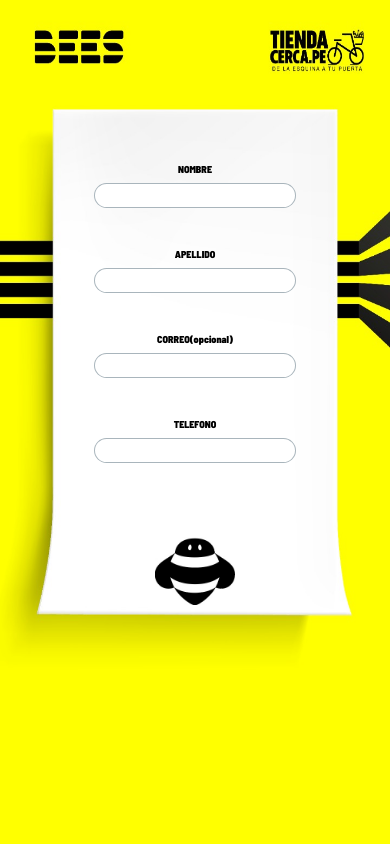
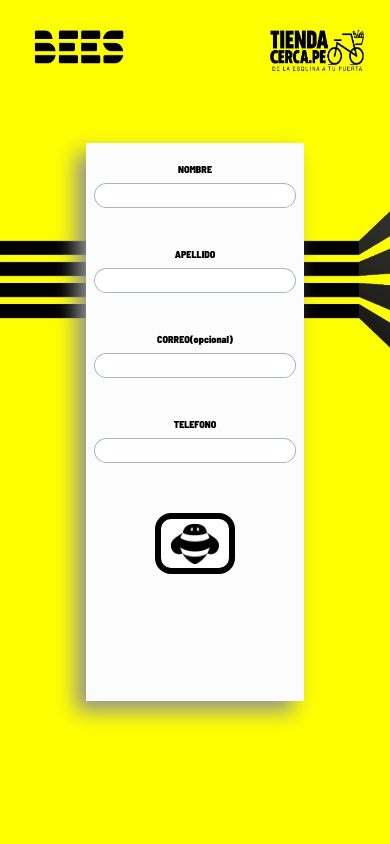
Before and after one commit to mterrones/landing_bees_2, a PHP site: page / in a window 390 px wide. Run offline with PHP 8.4, Linux system fonts and the light colour scheme.

Commit message:
cambios de mobil

```diff
--- a/CSS/style.css
+++ b/CSS/style.css
@@ -103,7 +103,7 @@ input {
 @media only screen and (max-width: 600px) {
   .content {
     background-color: #FFFF00;
-    background-image: url("../fondoMobil.jpeg");
+    background-image: url("../fonfoMoSinForm.jpeg");
     display: flex;
     align-items: center;
     /* justify-content: center; */
@@ -111,8 +111,8 @@ input {
   }
 
   .content-section {
-    box-shadow: 0px 0px 0px transparent;
-
+    /* box-shadow: 0px 0px 0px transparent; */
+    overflow: hidden;
   }
 
   .form-section {
@@ -120,7 +120,7 @@ input {
     flex-direction: column;
     align-items: center;
     background-color: none;
-    background: transparent;
+    /* background: transparent; */
 
     /* justify-content: center; */
     height: 620px;
@@ -139,7 +139,9 @@ input {
 
   .btn-abeja {
     position: static;
-    margin-top: 50px;
+    margin-top: 30px;
+    width: 3rem;
+    border: 6px solid black;
   }
 
   input {
```
Also changed, not shown: fonfoMoSinForm.jpeg (added), index.html (renamed from index.php).
